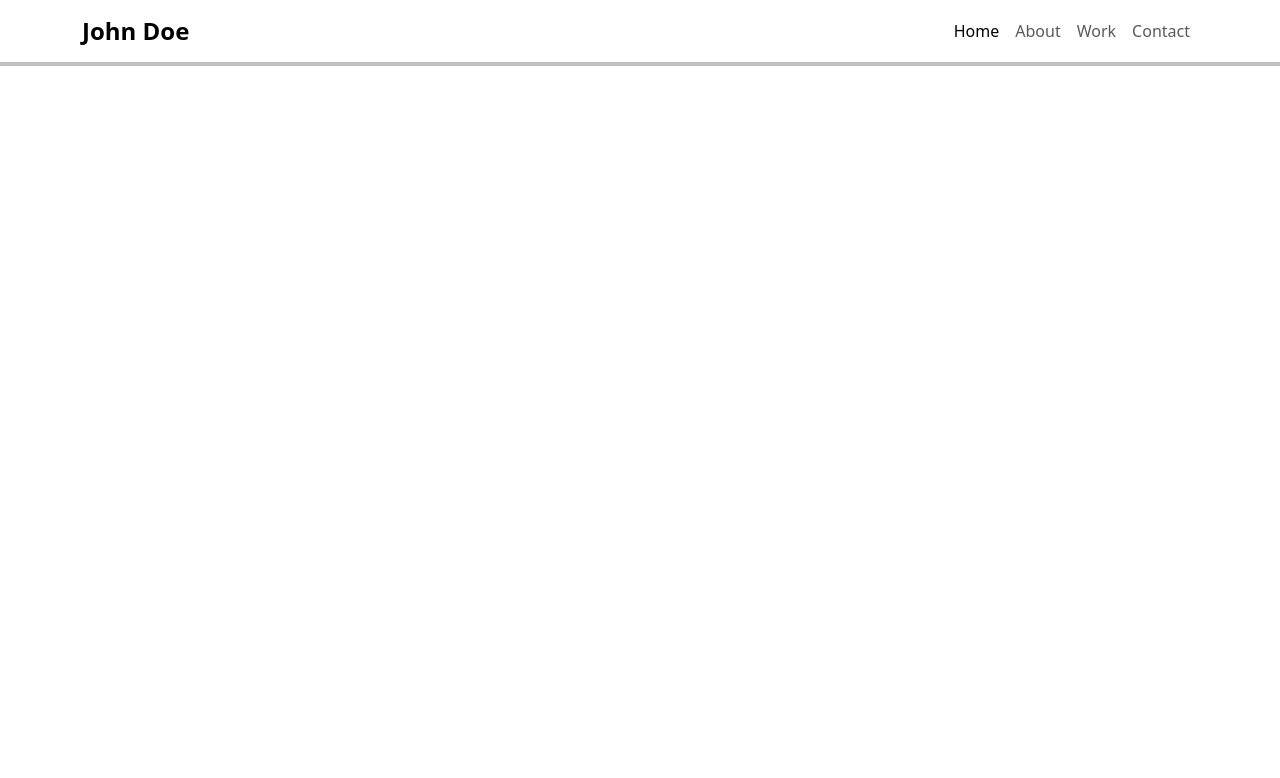
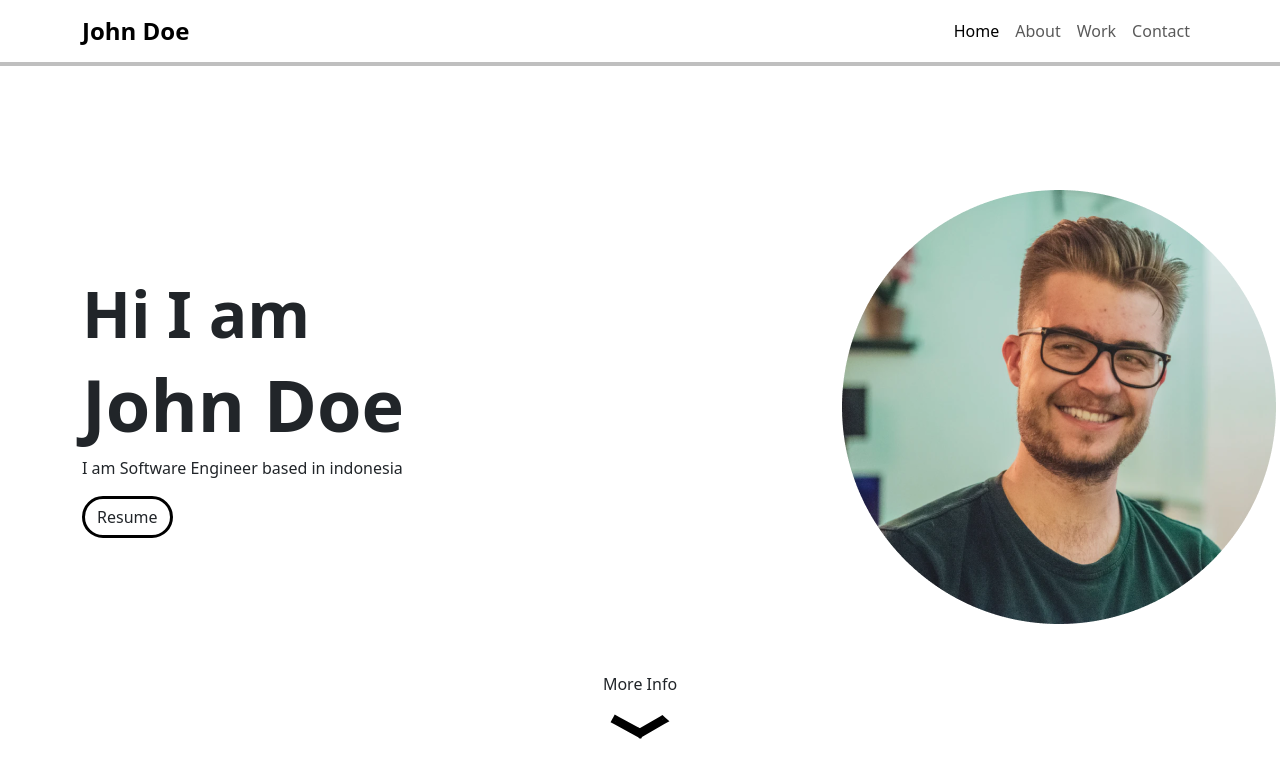
Before and after one commit to belajargithub/Portfolio, a plain HTML site: page index.html in a window 1280 px wide. Drawn offline with nearby package versions, Linux system fonts and the light colour scheme.

Commit message:
add home

```diff
--- a/index.html
+++ b/index.html
@@ -33,6 +33,23 @@
           </div>
         </div>
       </nav>
+      <section id="home" class="home container">
+        <div class="row d-flex align-items-center">
+            <div class="col-8">
+               <h3 class="fw-semibold">Hi I am</h3>
+               <h1 class="fw-bold">John Doe</h1>
+               <p>I am Software Engineer based in indonesia</p>
+               <a class="btn button" href="images/potrait.png" download>Resume</a>
+            </div>
+            <div class="col-4">
+                <img src="images/potrait.png" alt="Potrait">
+            </div>
+        </div>
+        <div class="arrow w-100 d-flex align-items-center justify-content-center flex-column mt-5">
+            <a class="text-decoration-none text-dark" href="#about">More Info</a>
+            <img id="arrow" class="mt-2" src="images/arrow.svg" alt="arrow icon">
+        </div>
+      </section>
     <script src="https://cdn.jsdelivr.net/npm/@popperjs/core@2.11.8/dist/umd/popper.min.js" integrity="sha384-I7E8VVD/ismYTF4hNIPjVp/Zjvgyol6VFvRkX/vR+Vc4jQkC+hVqc2pM8ODewa9r" crossorigin="anonymous"></script>
     <script src="https://cdn.jsdelivr.net/npm/bootstrap@5.3.3/dist/js/bootstrap.min.js" integrity="sha384-0pUGZvbkm6XF6gxjEnlmuGrJXVbNuzT9qBBavbLwCsOGabYfZo0T0to5eqruptLy" crossorigin="anonymous"></script>
     <script src="https://code.jquery.com/jquery-3.7.1.min.js" integrity="sha256-/JqT3SQfawRcv/BIHPThkBvs0OEvtFFmqPF/lYI/Cxo=" crossorigin="anonymous"></script>
--- a/style.css
+++ b/style.css
@@ -1,4 +1,49 @@
+section {
+    padding-top: 128px;
+}
+
+.btn.button {
+    border: 3px solid black;
+    border-radius: 24px;
+}
+
+.btn.button:hover {
+    border: 3px solid black;
+    background-color: black;
+    color: white;
+}
+
 .navbar {
     background-color: white;
     box-shadow: 0 0 0 4px rgba(0, 0, 0, 0.25);
 }
+
+.home h1 {
+    font-size: 72px;
+}
+
+.home h3 {
+    font-size: 64px;
+}
+
+.home .arrow img {
+    width: 60px;
+}
+
+#arrow {
+    animation: 2s upDown infinite;
+}
+
+@keyframes upDown {
+    0% {
+        transform: translateY(0);
+    }
+
+    50% {
+        transform: translateY(10px)
+    }
+
+    100% {
+        transform: translateY(0)
+    }
+}
```
Also changed, not shown: images/arrow.svg (added).
